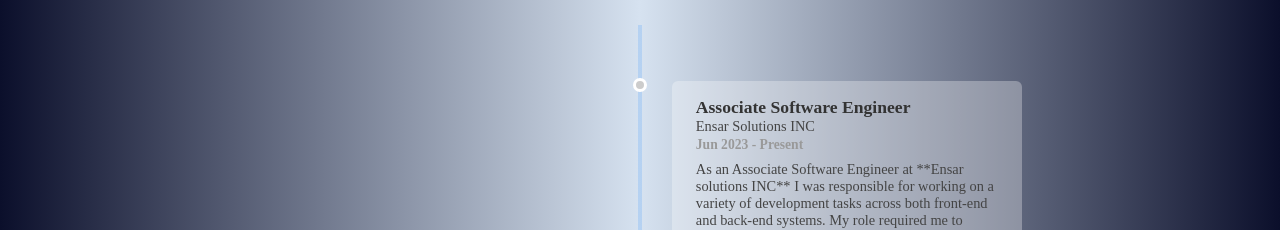
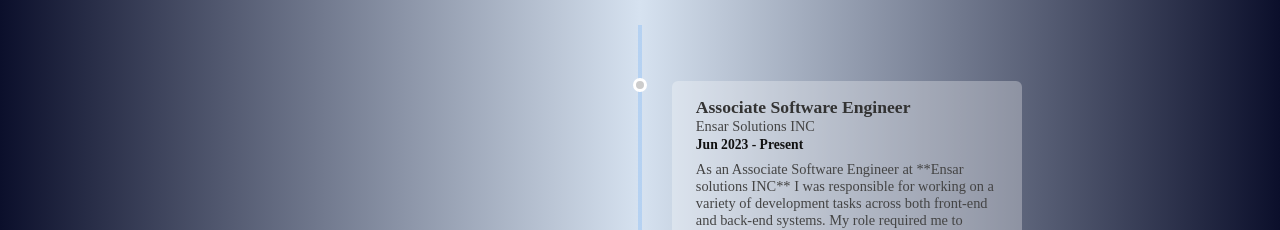
Before and after one commit to DeepakPachipala/main-portfolio, a React (Vite) app: page / in a window 1280 px wide. Shown: the part 2040-2270 px from the top of the page. Built offline with nearby package versions, Linux system fonts and the light colour scheme; no server answers.

Commit message:
Update Experience.css

```diff
--- a/src/Experience.css
+++ b/src/Experience.css
@@ -158,7 +158,7 @@
 
 .timeline-content .year {
   font-size: 0.85rem;
-  color: var(--text-light);
+  color: var(--dark-blue);
   margin-bottom: 0.5rem;font-weight: bold;
   display: inline-block;
 }
@@ -167,6 +167,7 @@
   font-size: 0.9rem;
   color: #444;
   margin: 0;
+  white-space: pre-line;
 }
 
 /* Keyframe Animations */
```
